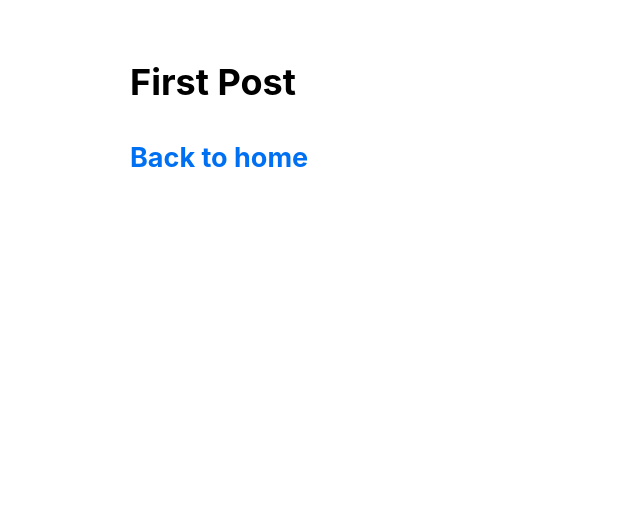
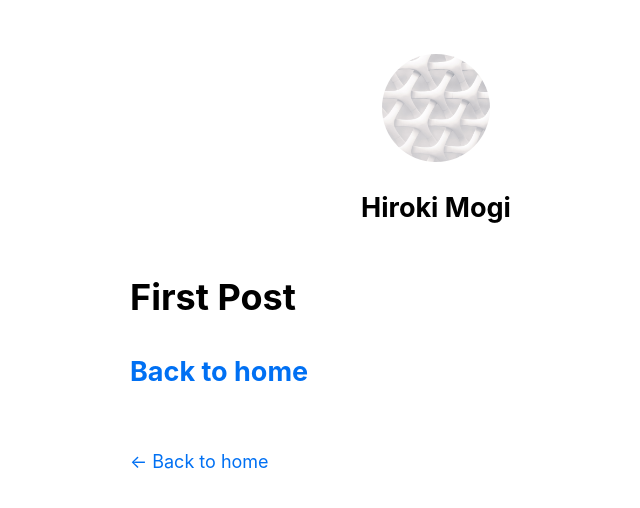
Before and after one commit to mogy-h/Next.js-Tutorial, a Next.js app: page /posts/first-post in a window 1280 px wide. Shown: the top 508 px of the page, without its empty margins (204-844 px from the left). Built offline with nearby package versions, Linux system fonts and the light colour scheme.

Commit message:
メタデータをまとめて設定。ヘッダーも追加

```diff
--- a/components/layout.js
+++ b/components/layout.js
@@ -1,5 +1,70 @@
+import Head from "next/head";
+import Image from "next/image";
 import styles from "./layout.module.css";
+import utilStyles from "../styles/utils.module.css";
+import Link from "next/link";
 
-export default function Layout({ children }) {
-  return <div className={styles.container} >{children}</div>;
+const name = "Hiroki Mogi";
+export const siteTitle = "Hiroki's Blog by Next.js";
+
+export default function Layout({ children, home }) {
+  return (
+    <div className={styles.container}>
+      <Head>
+        <link rel="icon" href="/favicon.ico" />
+        <meta name="description" content="Learn how to build a personal website using Next.js" />
+        <meta
+          property="og:image"
+          content={`https://og-image.vercel.app/${encodeURI(
+            siteTitle
+          )}.png?theme=light&md=0&fontSize=75px&images=https%3A%2F%2Fassets.vercel.com%2Fimage%2Fupload%2Ffront%2Fassets%2Fdesign%2Fnextjs-black-logo.svg`}
+        />
+        <meta name="og:title" content={siteTitle} />
+        <meta name="twitter:card" content="summary_large_image" />
+      </Head>
+      <header className={styles.header}>
+        {home ? (
+          <>
+            <Image
+              priority
+              src="/images/profile.jpg"
+              className={utilStyles.borderCircle}
+              height={144}
+              width={144}
+              alt={name}
+            />
+            <h1 className={utilStyles.heading2Xl}>{name}</h1>
+          </>
+        ) : (
+          <>
+            <Link href="/">
+              <a>
+                <Image
+                  priority
+                  src="/images/profile.jpg"
+                  className={utilStyles.borderCircle}
+                  height={108}
+                  width={108}
+                  alt={name}
+                />
+              </a>
+            </Link>
+            <h2 className={utilStyles.headingLg}>
+              <Link href="/">
+                <a className={utilStyles.colorInherit}>{name}</a>
+              </Link>
+            </h2>
+          </>
+        )}
+      </header>
+      <main>{children}</main>
+      {home || (
+        <div className={styles.backToHome}>
+          <Link href="/">
+            <a>← Back to home</a>
+          </Link>
+        </div>
+      )}
+    </div>
+  );
 }
```
